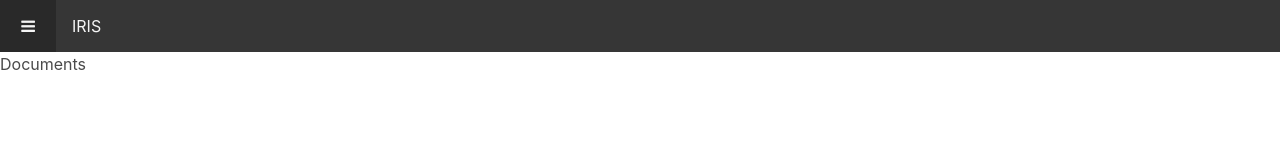
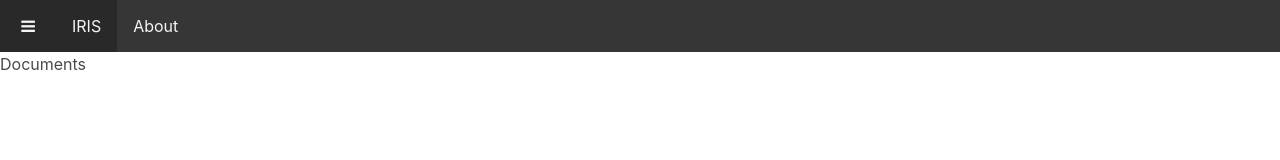
Before and after one commit to akhellas/iris-next, a React (Create React App) app: page / in a window 1280 px wide. Shown: the top 160 px of the page. Built offline with nearby package versions, Linux system fonts and the light colour scheme.

Commit message:
store uncomplete ...

```diff
--- a/package.json
+++ b/package.json
@@ -5,11 +5,11 @@
   "dependencies": {
     "bulma": "^0.6.1",
     "font-awesome": "^4.7.0",
-    "history": "^4.7.2",
     "node-sass-chokidar": "^0.0.3",
     "npm-run-all": "^4.1.2",
     "react": "^16.2.0",
     "react-dom": "^16.2.0",
+    "redux": "^3.7.2",
     "react-redux": "^5.0.6",
     "react-router-dom": "^4.2.2",
     "react-scripts": "1.0.17"
--- a/src/App.js
+++ b/src/App.js
@@ -1,4 +1,6 @@
 import React from 'react'
+import { withRouter } from 'react-router-dom'
+import { connect } from 'react-redux'
 
 import './App.css'
 
@@ -12,4 +14,4 @@ const App = () => (
   </div>
 )
 
-export default App
+export default withRouter(connect()(App))
--- /dev/null
+++ b/src/configureStore.js
@@ -0,0 +1,10 @@
+import { createStore } from 'redux'
+import rootReducer from './core/reducers'
+
+export default function configureStore(preloadedState) {
+    return createStore(
+        rootReducer,
+        preloadedState,
+        window.__REDUX_DEVTOOLS_EXTENSION__ && window.__REDUX_DEVTOOLS_EXTENSION__()
+    )
+}
--- a/src/core/Nav.js
+++ b/src/core/Nav.js
@@ -11,7 +11,8 @@ class Nav extends Component {
               <i className='fa fa-bars'></i>
             </span>
           </a>
-          <NavLink className='navbar-item' to='/'>IRIS</NavLink>
+          <NavLink className='navbar-item' activeClassName='is-active' to='/' exact={true}>IRIS</NavLink>
+          <NavLink className='navbar-item' activeClassName='is-active' to='/about' exact={true}>About</NavLink>
         </div>
       </nav>
     )
--- /dev/null
+++ b/src/core/reducers/index.js
@@ -0,0 +1,8 @@
+import { combineReducers } from 'redux'
+import auth from './auth'
+
+const rootReducer = combineReducers({
+    auth
+})
+
+export default rootReducer
--- a/src/index.js
+++ b/src/index.js
@@ -1,14 +1,20 @@
 import React from 'react'
 import ReactDOM from 'react-dom'
 import { BrowserRouter } from 'react-router-dom'
+import { Provider } from 'react-redux'
 import './index.css'
 import App from './App'
+import configureStore from './configureStore'
 import registerServiceWorker from './registerServiceWorker'
 
+const store = configureStore()
+
 ReactDOM.render(
-    <BrowserRouter>
-        <App />
-    </BrowserRouter>,
+    <Provider store={store}>
+        <BrowserRouter>
+            <App />
+        </BrowserRouter>
+    </Provider>,
     document.getElementById('root')
 );
 registerServiceWorker();
```
Also changed, not shown: 1 other file (tests, documents, lock files or other folders).
